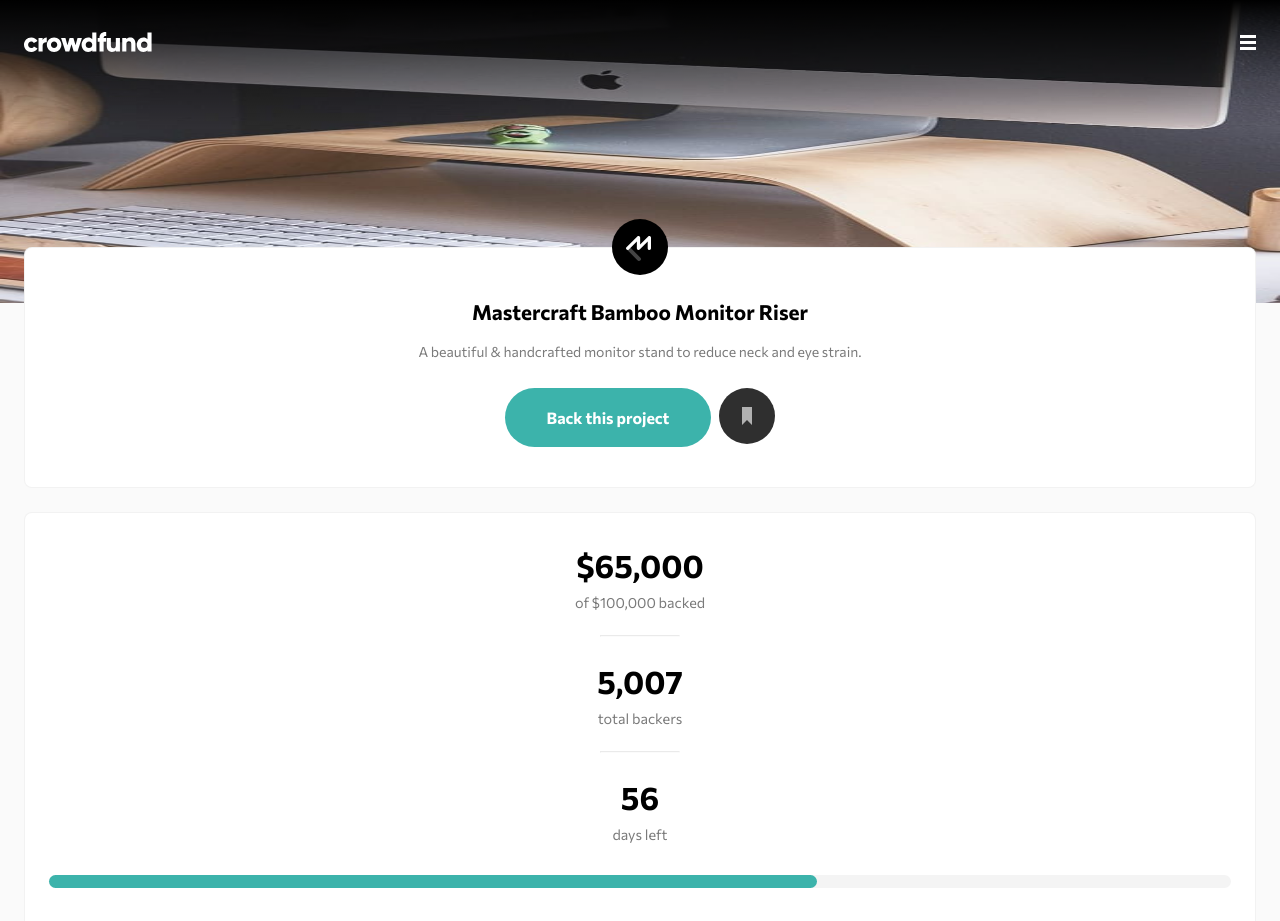
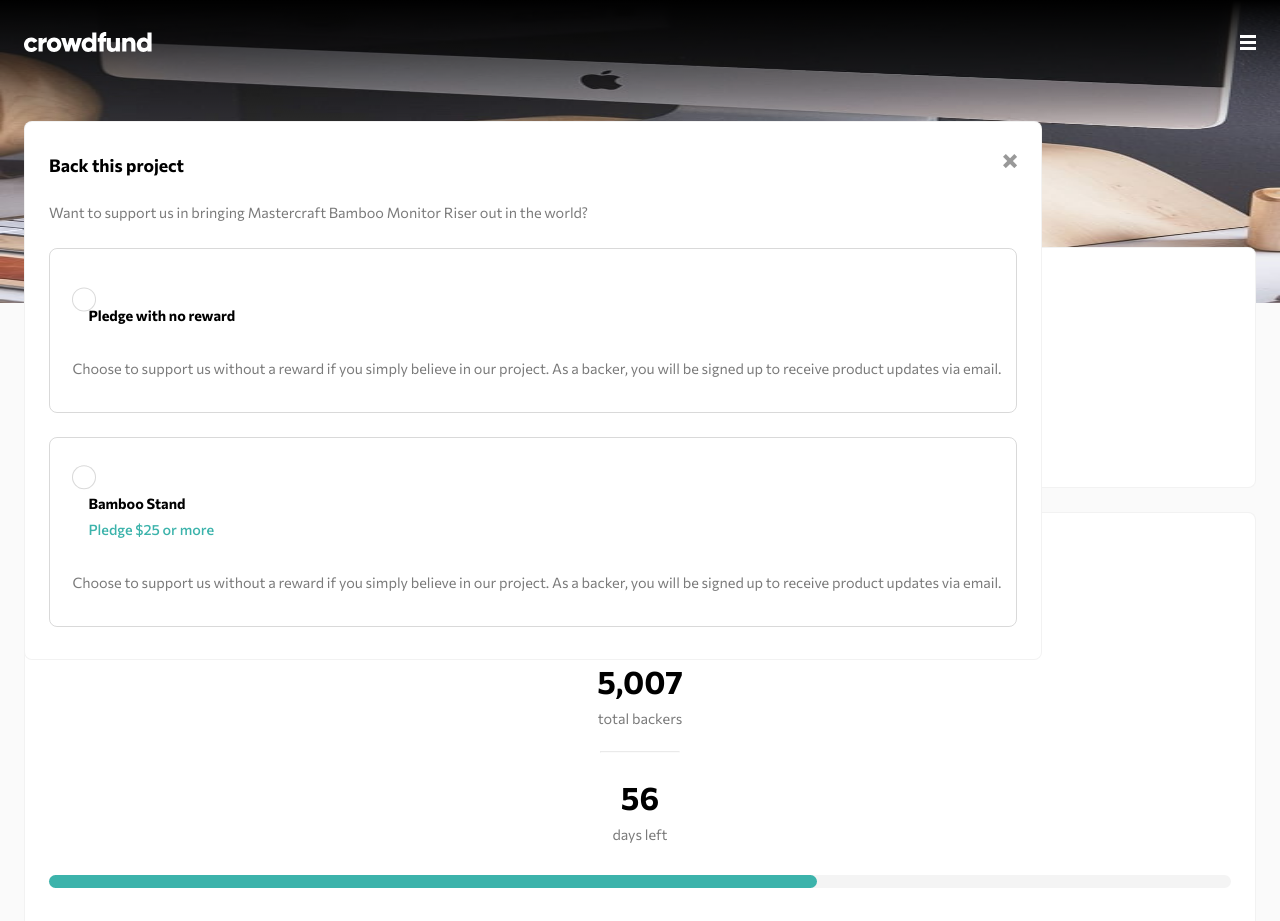
Before and after one commit to KathrynDavies123/crowdfunding-product-page, a plain HTML site: page index.html in a window 1280 px wide. Shown: the top 921 px of the page. Drawn offline with Linux system fonts and the light colour scheme.

Commit message:
started modal

```diff
--- a/assets/css/style.css
+++ b/assets/css/style.css
@@ -10,6 +10,76 @@ html {
   font-family: "Commissioner", sans-serif;
 }
 
+.modal {
+  position: absolute;
+  z-index: 4;
+  background: #ffffff;
+  border: 1px solid rgba(0, 0, 0, 0.0497193);
+  border-radius: 8px;
+  margin: 121px 24px;
+  padding: 32px 24px;
+  display:flex;
+  flex-direction:column;
+  gap:1.5rem;
+}
+
+.close-modal-button {
+  background-image: url("../images/icon-close-modal.svg");
+  height: 14px;
+  width: 14px;
+  border: none;
+  background-color: transparent;
+  position: absolute;
+  right: 24px;
+  top: 32px;
+}
+
+.modal > p {
+  font-weight: 400;
+  font-size: 0.9rem;
+  color: #7a7a7a;
+  line-height: 24px;
+}
+
+.modal .product-info {
+  padding:2rem 0.9rem 2rem 1.4rem;
+}
+
+input[type="radio"] {
+  appearance: none;
+  background-color: #fff;
+  color: currentColor;
+  width: 1.5rem;
+  height: 1.5rem;
+  border: 1px solid rgba(0, 0, 0, 0.15);
+  border-radius: 50%;
+  display: grid;
+  place-content: center;
+}
+
+label {
+  font-weight:700;
+  font-size: 0.9rem;
+  display: inline-block;
+  margin-left:1rem;
+}
+
+.no-reward-radio {
+  transform: translateY(0.4rem);
+}
+
+.bamboo-radio {
+  transform: translateY(-0.3rem);
+}
+
+.modal div label + p {
+  margin-top:2rem;
+  font-weight: 400;
+  font-size: 0.9rem;
+  color: #7a7a7a;
+  line-height: 24px;
+}
+
 .background-color {
   height: 100vh;
   width: 100vw;
@@ -18,8 +88,8 @@ html {
   left: 0;
   mix-blend-mode: normal;
   opacity: 0;
-  transition: all 0.5s;
   z-index: 1;
+  transition: all 0.75s ease;
 }
 
 .background-overlay {
@@ -144,7 +214,7 @@ h1 {
 
 .title-container p {
   color: #7a7a7a;
-  font-size: 14px;
+  font-size: 0.9rem;
   line-height: 24px;
 }
 
--- a/index.html
+++ b/index.html
@@ -13,6 +13,31 @@
     <title>Frontend Mentor | Crowdfunding product page</title>
   </head>
   <body>
+    <div class="modal">
+      <h2>Back this project</h2>
+      <button type="button" class="close-modal-button"></button>
+      <p>
+        Want to support us in bringing Mastercraft Bamboo Monitor Riser out in
+        the world?
+      </p>
+      <div class="product-info">
+        <input type="radio" id="no-reward-radio" class="no-reward-radio">
+        <label for="no-reward-radio">
+          Pledge with no reward
+        </label>
+        <p>Choose to support us without a reward if you simply believe in our project. As a backer,
+          you will be signed up to receive product updates via email.</p>
+      </div>
+      <div class="product-info">
+        <input type="radio" id="bamboo-radio" class="bamboo-radio">
+        <label for="bamboo-radio">
+          <h3>Bamboo Stand</h3>
+          <p class="pledge-amount">Pledge $25 or more</p>
+        </label>
+        <p>Choose to support us without a reward if you simply believe in our project. As a backer,
+          you will be signed up to receive product updates via email.</p>
+      </div>
+    </div>
     <div class="background-color"></div>
     <header>
       <nav class="nav-bar">
@@ -96,7 +121,9 @@
             <p class="number-remaining" id="bamboo-number-remaining"></p>
             <p class="left">left</p>
           </div>
-          <button type="button" class="select-reward bamboo-button">Select Reward</button>
+          <button type="button" class="select-reward bamboo-button">
+            Select Reward
+          </button>
         </div>
         <div class="product-info black">
           <h3>Black Edition Stand</h3>
@@ -110,7 +137,9 @@
             <p class="number-remaining" id="black-number-remaining"></p>
             <p class="left">left</p>
           </div>
-          <button type="button" class="select-reward black-button">Select Reward</button>
+          <button type="button" class="select-reward black-button">
+            Select Reward
+          </button>
         </div>
         <div class="product-info mahogany">
           <h3>Mahogany Special Edition</h3>
@@ -124,22 +153,14 @@
             <p class="number-remaining" id="mahogany-number-remaining"></p>
             <p class="left">left</p>
           </div>
-          <button type="button" class="select-reward mahogany-button">Select Reward</button>
+          <button type="button" class="select-reward mahogany-button">
+            Select Reward
+          </button>
         </div>
       </div>
     </main>
 
-    <!-- Mahogany Special Edition
-  Pledge $200 or more
-  You get two Special Edition Mahogany stands, a Backer T-Shirt, and a personal thank you. You’ll be added
-  to our Backer member list. Shipping is included.
-  0 left
-  Out of Stock -->
-
     <!-- Selection modal start -->
-
-    <!-- Back this project
-  Want to support us in bringing Mastercraft Bamboo Monitor Riser out in the world? -->
 
     <!-- Pledge with no reward
   Choose to support us without a reward if you simply believe in our project. As a backer,
```
